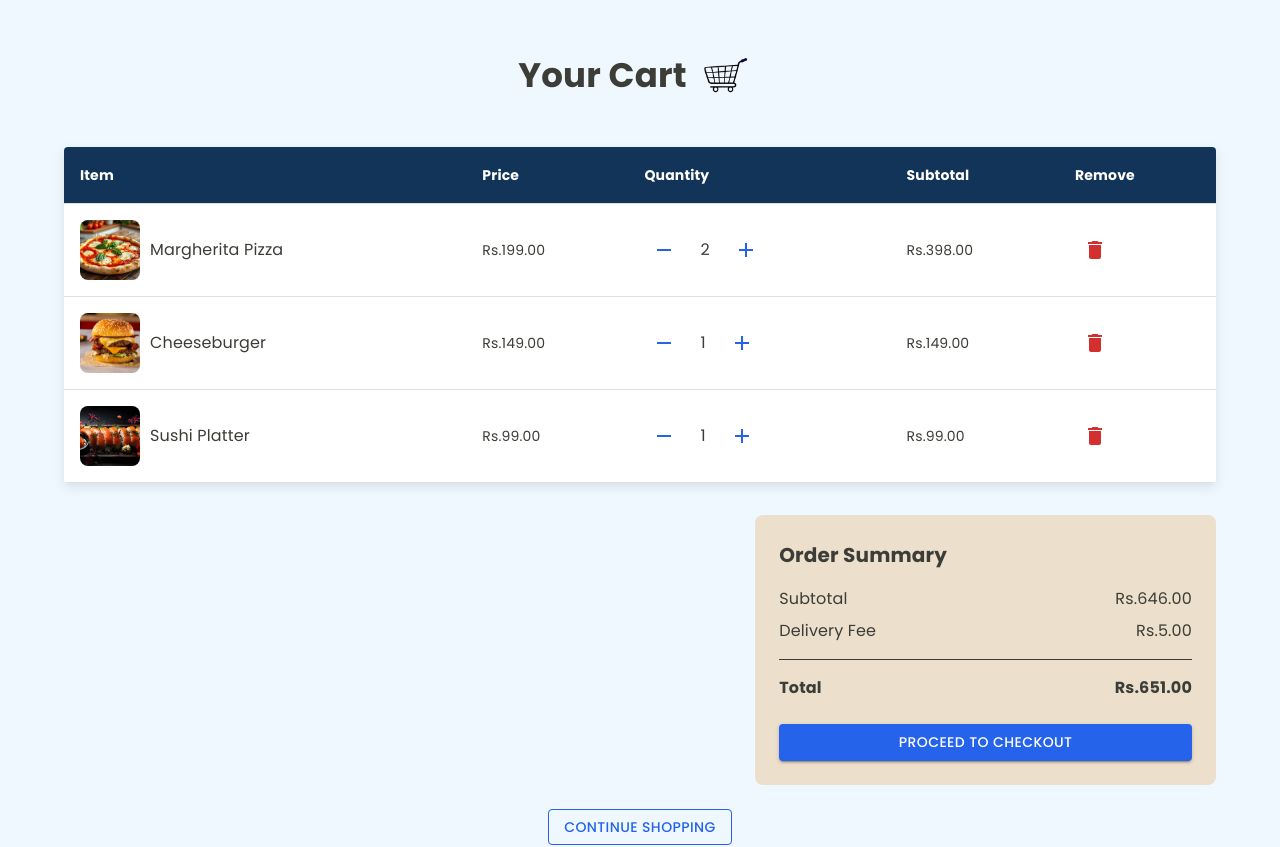
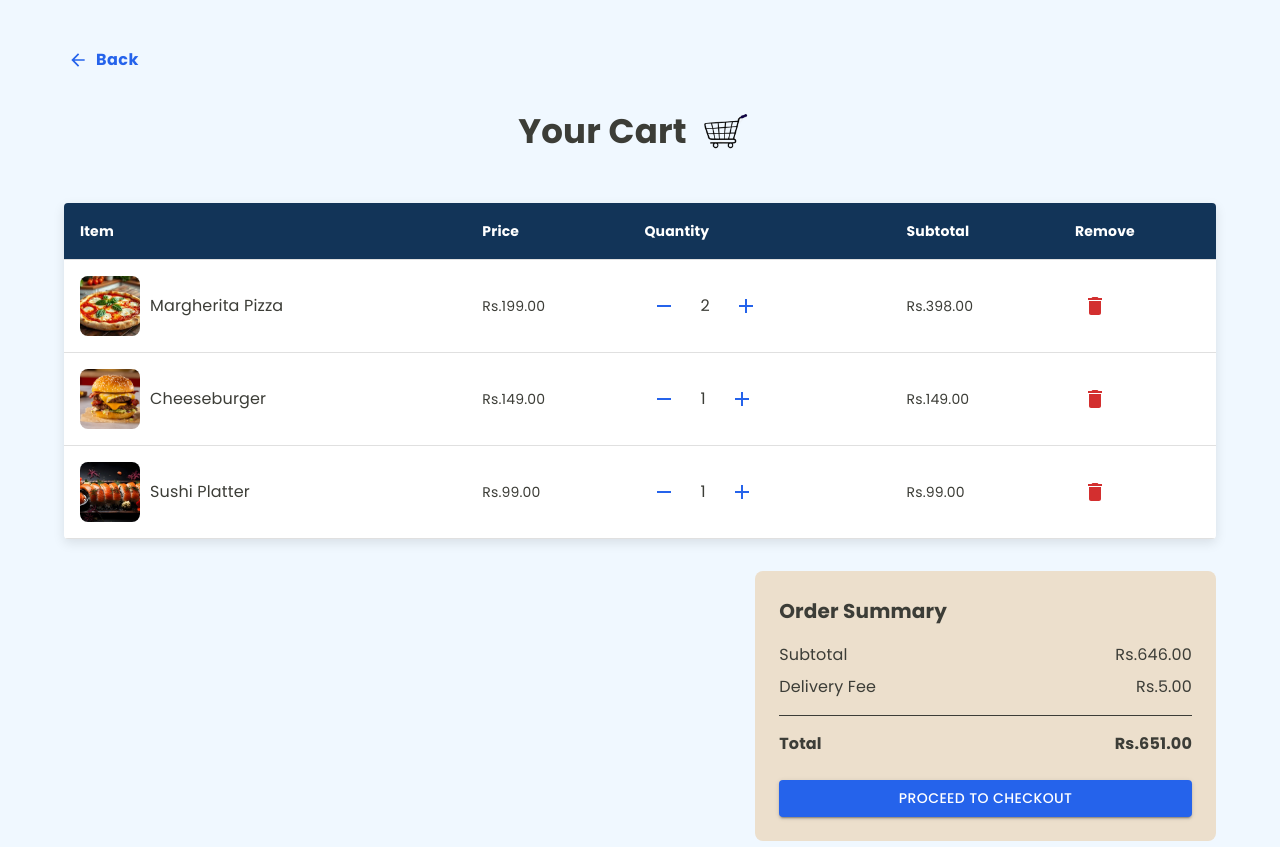
Before and after one commit to I-am-Venkat/Food_Ordering, a React (Create React App) app in the folder front-end/: page /Cart in a window 1280 px wide. Shown: the top 847 px of the page. Built offline with nearby package versions, Linux system fonts and the light colour scheme.

Commit message:
backButton in cart

```diff
--- a/front-end/package.json
+++ b/front-end/package.json
@@ -13,6 +13,7 @@
     "axios": "^1.8.4",
     "bootstrap": "^5.3.3",
     "cra-template": "1.2.0",
+    "framer-motion": "^12.9.1",
     "lucide-react": "^0.503.0",
     "react": "^19.0.0",
     "react-bootstrap": "^2.10.9",
--- a/front-end/src/component/Cart.js
+++ b/front-end/src/component/Cart.js
@@ -9,6 +9,9 @@ import MargheritaPizza from '../img/Margherita_Pizza.jpeg';
 import Sushi from '../img/sushi.jpg';
 import CheeseBurger from '../img/Cheese_Burger.jpg';
 import CartImage from '../img/Cart.png';
+import ArrowBackIcon from '@mui/icons-material/ArrowBack'; // for back arrow icon
+// import Logo from '..'; // replace with your actual logo path
+
 // import ResponsiveAppBar from './ResponsiveAppBar'; // Assuming you have this component
 
 const Cart = () => {
@@ -41,6 +44,32 @@ const Cart = () => {
       {/* <ResponsiveAppBar /> */}
 
       <Container maxWidth="lg" sx={{ py: 5 }}>
+
+      <Box sx={{ display: 'flex', alignItems: 'center', mb: 2 }}>
+  <Button
+    component={Link}
+    to="/Home"
+    startIcon={<ArrowBackIcon />}
+    sx={{
+      color: '#2563EB',
+      textTransform: 'none',
+      fontWeight: 'bold',
+      fontSize: '16px',
+      mr: 2,
+    }}
+  >
+    Back
+  </Button>
+  {/* <img
+    src={Logo}
+    alt="Logo"
+    style={{
+      height: '50px',
+      objectFit: 'contain',
+    }}
+  /> */}
+</Box>
+
         <Typography variant="h4" sx={{ color: '#3C3D37', fontWeight: 'bolder', mb: 4, textAlign: 'center' }}>
 
           Your Cart
```
Also changed, not shown: 1 other file (tests, documents, lock files or other folders).
